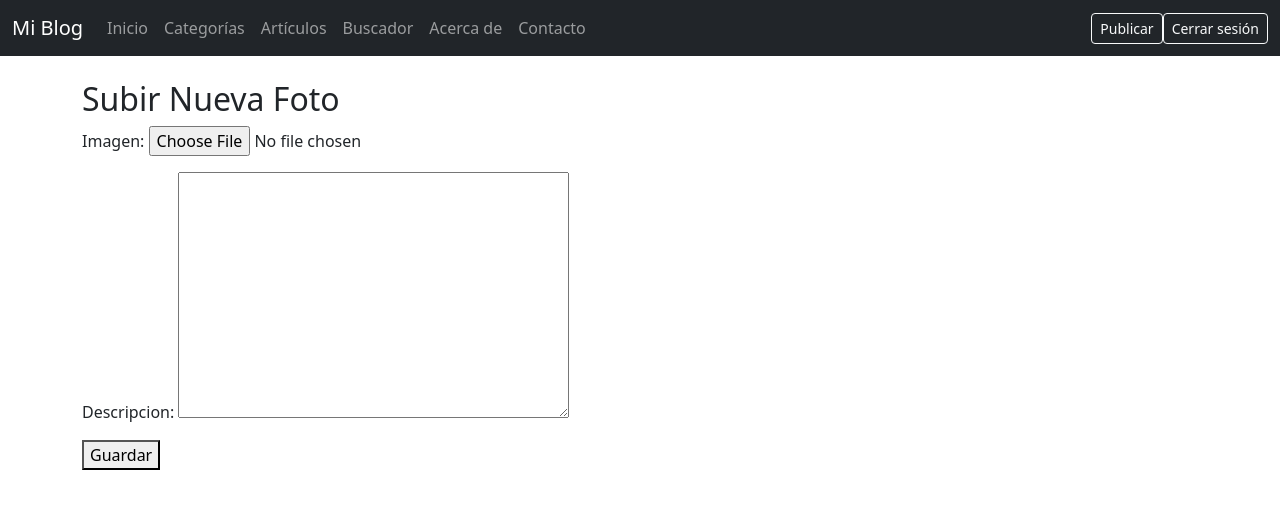
After one commit to v-hardy/blog-django, a Django app: page /articulo/1/foto/nueva/ in a window 1280 px wide. The commit adds this page. Shown: the top 509 px of the page. Run offline with Django 5.2, Linux system fonts and the light colour scheme; the visitor is signed in with stand-in values (Sample User, id 1).

Commit message:
se actualiza requirements.txt y añade la funcion al staff subir/borrar fotos de articulos

```diff
--- a/mysite/settings.py
+++ b/mysite/settings.py
@@ -136,7 +136,9 @@ USE_TZ = True
 
 STATIC_URL = 'static/'
 
-MEDIA_URL = 'media/'
+MEDIA_URL = '/media/'
+MEDIA_ROOT = BASE_DIR / 'media'
+
 
 # Default primary key field type
 # https://docs.djangoproject.com/en/5.2/ref/settings/#default-auto-field
--- a/mysite/urls.py
+++ b/mysite/urls.py
@@ -17,6 +17,8 @@ Including another URLconf
 from django.contrib import admin
 from django.urls import path, include
 
+from django.conf import settings
+from django.conf.urls.static import static
 
 urlpatterns = [
     path('admin/', admin.site.urls),
@@ -27,3 +29,6 @@ urlpatterns = [
     path('contact/', include('contact.urls')),  # mejora modular
     path('about/', include('about.urls')),      # mejora modular
 ]
+
+if settings.DEBUG:
+    urlpatterns += static(settings.MEDIA_URL, document_root=settings.MEDIA_ROOT)
--- a/posts/forms.py
+++ b/posts/forms.py
@@ -1,5 +1,11 @@
 from django import forms
-from .models import Categoria, Articulo
+from .models import Categoria, Articulo, Foto
+
+class FotoForm(forms.ModelForm):
+    class Meta:
+        model = Foto
+        fields = ['imagen', 'descripcion']
+
 
 class ArticuloForm(forms.ModelForm):
     class Meta:
--- a/posts/models.py
+++ b/posts/models.py
@@ -19,7 +19,7 @@ class Articulo(models.Model):
         return self.titulo
 
 class Foto(models.Model):
-    url_foto = models.URLField()
+    imagen = models.ImageField(upload_to='fotos/', null=True, blank=True)  #📌 upload_to='fotos/' guardará las imágenes en MEDIA_ROOT/fotos/.
     descripcion = models.TextField(blank=True)
     articulo = models.ForeignKey(Articulo, on_delete=models.CASCADE, related_name='fotos')
 
--- a/posts/urls.py
+++ b/posts/urls.py
@@ -15,5 +15,10 @@ urlpatterns = [
     path('alls', views.listar_articulos, name='articulos'),
     path('<int:pk>/', views.detallar_articulo, name='articulo'),
 
+    # URLs de fotos dentro de posts
+    path('articulo/<int:articulo_id>/foto/nueva/', views.SubirFoto.as_view(), name='subir_foto'),
+    path('foto/<int:pk>/editar/', views.EditarFoto.as_view(), name='editar_foto'),
+    path('foto/<int:pk>/eliminar/', views.EliminarFoto.as_view(), name='eliminar_foto'),
+
     path('search/', views.buscar_articulos, name='buscar_articulos'),
 ]
--- a/posts/views.py
+++ b/posts/views.py
@@ -2,10 +2,52 @@ from django.contrib.auth.mixins import LoginRequiredMixin, UserPassesTestMixin
 from django.views.generic import CreateView, ListView, DetailView, UpdateView, DeleteView
 from django.shortcuts import get_object_or_404, render
 from django.urls import reverse_lazy
-from .models import Articulo, Categoria
-from .forms import BusquedaPostForm, ArticuloForm
+from .models import Articulo, Categoria, Foto
+from .forms import BusquedaPostForm, ArticuloForm, FotoForm
 from comments.forms import ComentarioForm
 from comments.models import Comentario
+
+
+# Crear foto (asociada a un artículo)
+class SubirFoto(LoginRequiredMixin, UserPassesTestMixin, CreateView):
+    model = Foto
+    form_class = FotoForm
+    template_name = 'posts/foto_form.html'
+
+    def form_valid(self, form):
+        articulo_id = self.kwargs['articulo_id']
+        form.instance.articulo_id = articulo_id
+        return super().form_valid(form)
+
+    def get_success_url(self):
+        return reverse_lazy('articulo', kwargs={'pk': self.object.articulo.pk})
+
+    def test_func(self):
+        return self.request.user.is_staff
+
+# Editar foto
+class EditarFoto(LoginRequiredMixin, UserPassesTestMixin, UpdateView):
+    model = Foto
+    form_class = FotoForm
+    template_name = 'posts/foto_form.html'
+
+    def get_success_url(self):
+        return reverse_lazy('articulo', kwargs={'pk': self.object.articulo.pk})
+
+    def test_func(self):
+        return self.request.user.is_staff
+
+# Eliminar foto
+class EliminarFoto(LoginRequiredMixin, UserPassesTestMixin, DeleteView):
+    model = Foto
+    template_name = 'posts/foto_confirm_delete.html'
+
+    def get_success_url(self):
+        return reverse_lazy('articulo', kwargs={'pk': self.object.articulo.pk})
+
+    def test_func(self):
+        return self.request.user.is_staff
+
 
 
 def categorias(request):
--- a/requirements.txt
+++ b/requirements.txt
@@ -1,5 +1,6 @@
 asgiref==3.9.1
 Django==5.0.4
 dotenv==0.9.9
+pillow==11.3.0
 python-dotenv==1.1.1
 sqlparse==0.5.3
--- a/templates/posts/articulo.html
+++ b/templates/posts/articulo.html
@@ -13,5 +13,7 @@
         <a href="{% url 'eliminar_articulo' articulo.pk %}">Eliminar</a>
     {% endif %}
 
+    {% include 'posts/fotos.html' %}
+
     {% include 'comments/comentarios.html' %}
 {% endblock %}
--- a/templates/posts/busqueda.html
+++ b/templates/posts/busqueda.html
@@ -22,9 +22,11 @@
     <ul>
         {% for articulo in articulos %}
             <li>
+                <a href="{% url 'articulo' articulo.pk %}" style="text-decoration: none; color: inherit; display: block;">
                 <strong>{{ articulo.titulo }}</strong> |
                 Categoría: {{ articulo.categoria }} |
                 Publicado el {{ articulo.fecha_publicacion|date:"d/m/Y H:i" }}
+                </a>
             </li>
         {% empty %}
             <li>No se encontraron artículos.</li>
--- /dev/null
+++ b/templates/posts/foto_form.html
@@ -0,0 +1,9 @@
+{% extends "base.html" %}
+{% block content %}
+  <h2>{% if form.instance.pk %}Editar Foto{% else %}Subir Nueva Foto{% endif %}</h2>
+  <form method="post" enctype="multipart/form-data">
+      {% csrf_token %}
+      {{ form.as_p }}
+      <button type="submit">Guardar</button>
+  </form>
+{% endblock %}
```
Also changed, not shown: templates/posts/articulos.html (+3 -8 lines), templates/posts/fotos.html (added, +20 -0 lines), comments/migrations/0004_alter_comentario_articulo.py (added), media/fotos/django-javascript.png (added), posts/migrations/0003_remove_foto_url_foto_foto_imagen.py (added).
